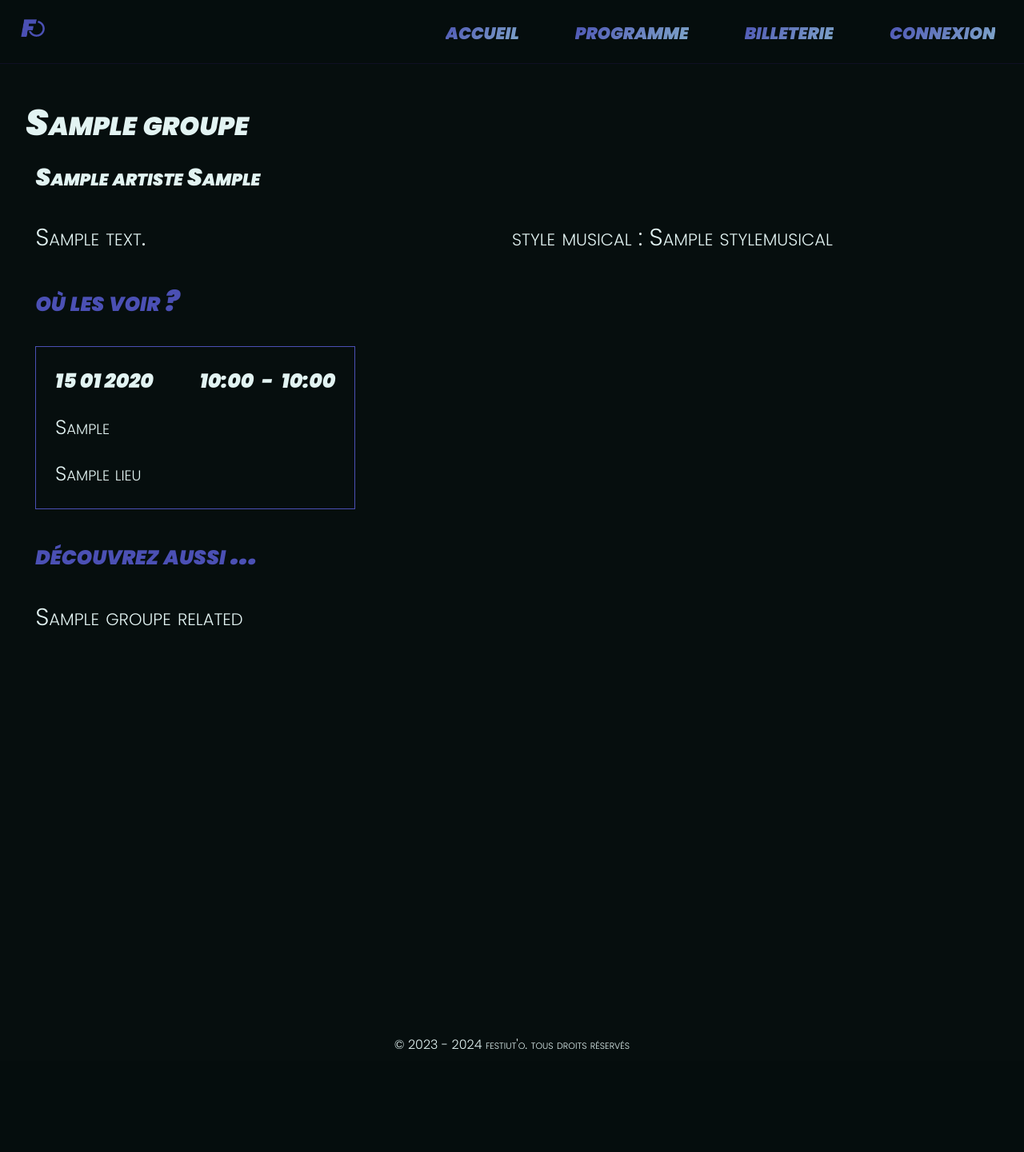
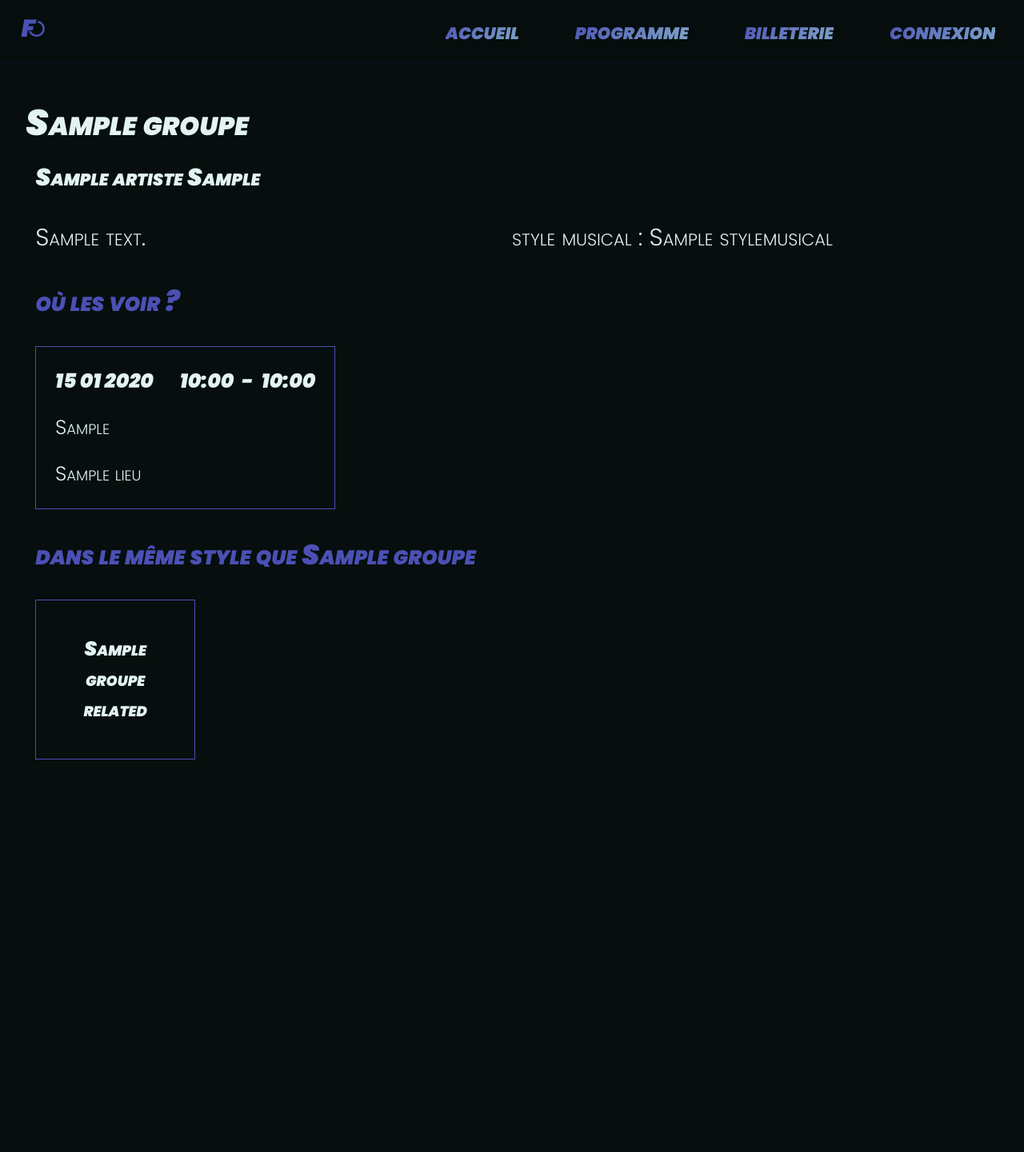
Before and after one commit to Nathan-Etave/FestiutO, a Flask app: template festiuto/templates/groupe.html in a window 1280 px wide. Shown: the top 1441 px of the page at 80% size. Before the commit the page ends 1313 px from the top, so only its background shows below. Run offline with Flask 3, Linux system fonts and the light colour scheme; the template is opened without the code that fills it: most values are stand-ins (such as "Sample title", 1, 10 or a date in 2020); parts of the project's set-up code (start-up, migrations or seed data) failed here and were passed over.

Commit message:
Vue groupe

```diff
--- a/festiuto/static/css/groupe.css
+++ b/festiuto/static/css/groupe.css
@@ -62,11 +62,13 @@ p {
 .all-concert-container {
     display: flex;
     flex-direction: row;
+    justify-content: space-between;
+    flex-wrap: wrap;
     gap: 30px;
 }
 
 .concert-props {
-    width: 400px;
+    width: 375px;
     height: auto;
     background-color: var(--secondary-hover);
     color: var(--accent);
@@ -78,12 +80,12 @@ p {
     gap: 20px;
     font-size: 25px;
 
-    &:hover {
+    /* &:hover {
         background-color: var(--accent);
         color: var(--text);
         transition: .2s;
         cursor: pointer;
-    }
+    } */
 
     & .lieu {
         display: flex;
@@ -115,3 +117,39 @@ p {
         }
     }
 }
+
+.related-group {
+    display: flex;
+    flex-direction: row;
+    flex-wrap: wrap;
+    justify-content: space-between;
+    gap: 20px;
+}
+
+.other-group-card {
+    width: 200px;
+    height: 200px;
+    background-color: var(--secondary-hover);
+    color: var(--accent);
+    border: 1px var(--accent) solid;
+    transition: .2s;
+    display: flex;
+    justify-content: center;
+    align-items: center;
+    padding: 2%;
+    /* gap: 20px; */
+    font-size: 25px;
+
+    & p {
+        text-align: center;
+        font-family: black-italic;
+    }
+
+    &:hover {
+        background-color: var(--accent);
+        color: var(--text);
+        transition: .2s;
+        cursor: pointer;
+        width: 250px;
+    }
+}
--- a/festiuto/templates/groupe.html
+++ b/festiuto/templates/groupe.html
@@ -38,10 +38,12 @@
                 {% endfor %}
             </div>
 
-            <h3>découvrez aussi ...</h3>
-            <div>
+            <h3>dans le même style que {{ groupe.GROUPE.nomG }}</h3>
+            <div class="related-group">
                 {% for groupe_related in groupes_related %}
-                <p>{{ groupe_related.nomG }}</p>
+                <a href="{{ url_for('groupe',id=groupe_related.idG) }}" class="other-group-card">
+                    <p>{{ groupe_related.nomG }}</p>
+                </a>
                 {% endfor %}
             </div>
         </div>
```
